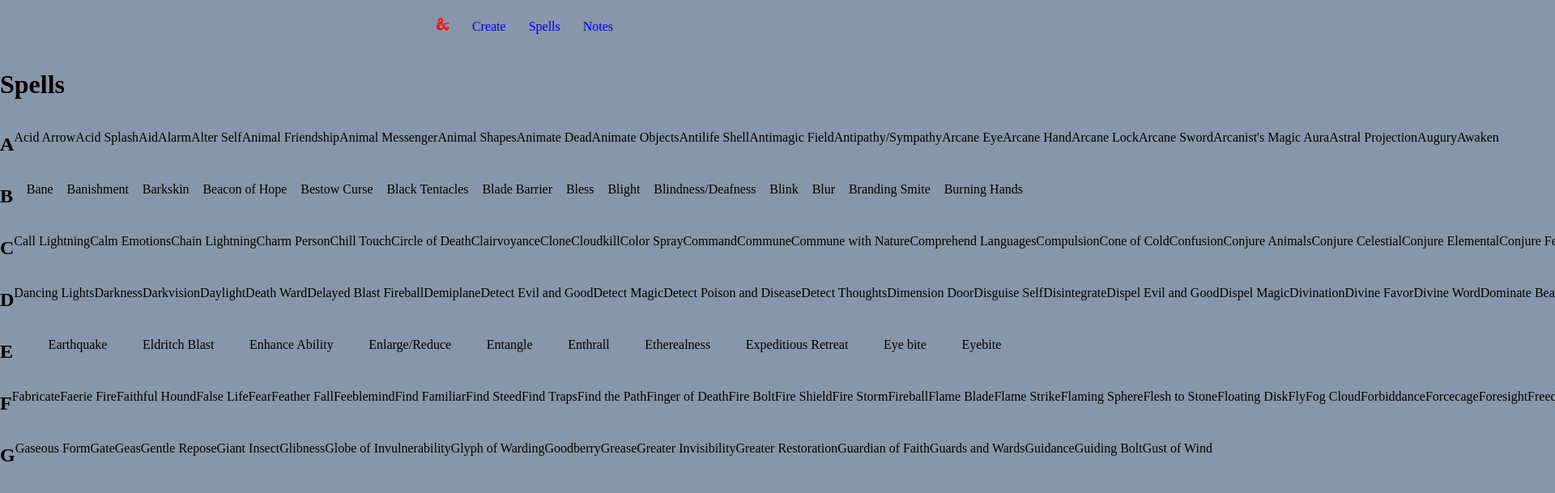
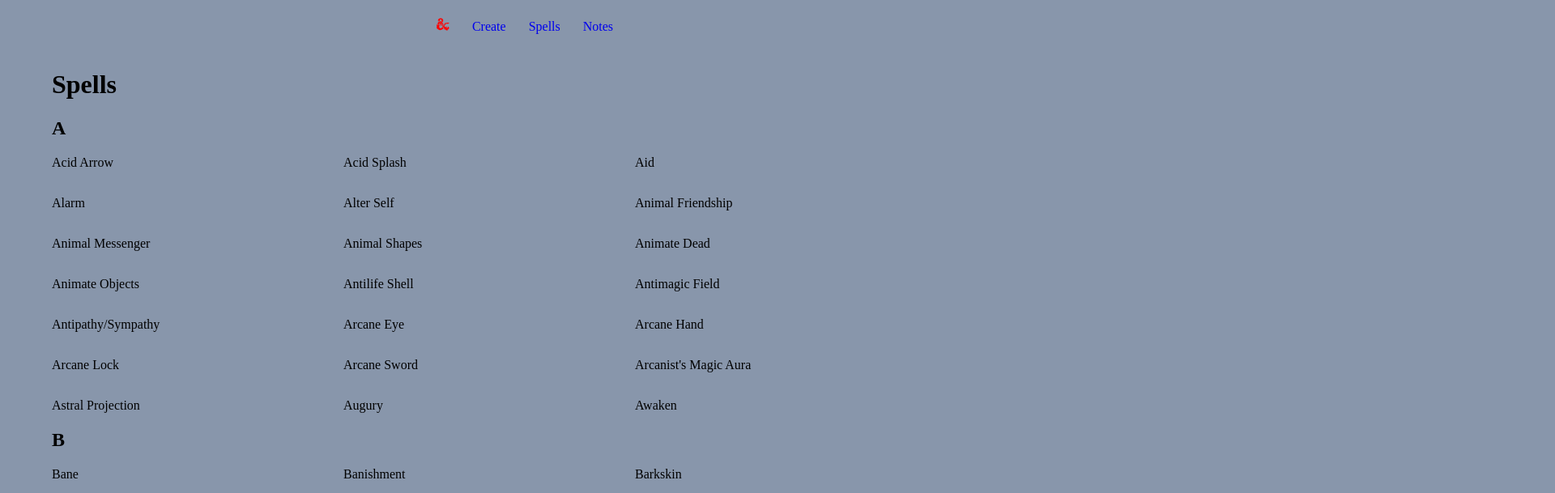
Before and after one commit to LoganQualk/DnD-Character-Creator, a React (Create React App) app: page /spells in a window 1280 px wide. Shown: the top 609 px of the page at 81% size, 1920 px wide, since content can reach past the window. Built offline with nearby package versions, Linux system fonts and the light colour scheme.

Commit message:
changed some css with spells

```diff
--- a/src/App.css
+++ b/src/App.css
@@ -19,11 +19,18 @@ body {
     background-color: var(--blueish-gray);
 }
 
+#container {
+    width: min(1200px, 90%);
+    margin: auto;
+}
+
 .spells {
     display: flex;
-    flex-direction: column;
+    flex-direction: row;
     flex-wrap: wrap;
-    max-height: 4rem;
+    width: 100%;
+    gap: 10rem;
+    row-gap: 2rem;
 }
 
 h1 {
@@ -31,7 +38,11 @@ h1 {
 }
 
 p {
-    max-width: 75ch;
+    width: 25ch;
+    text-overflow: ellipsis;
+    white-space: nowrap;
+    overflow: hidden;
+    margin: 0;
 }
 
 .navbar {
--- a/src/App.js
+++ b/src/App.js
@@ -12,6 +12,7 @@ function App() {
     <GlobalProvider>
       <Router>
           <Navbar />
+          <div id="container">
             <Switch>
               <Route exact path="/">
                 <Home />
@@ -26,6 +27,7 @@ function App() {
                 <Notes />
               </Route>
             </Switch>
+          </div>
       </Router>
     </GlobalProvider>
   );
--- a/src/Spells.js
+++ b/src/Spells.js
@@ -16,9 +16,11 @@ const Spells = () => {
             <h1>Spells</h1>
             {getSpellsByFirstLetter.map((letter, index) => {
                 return (
-                    <div key={index} className="spells">
+                    <div key={index}>
                         <h2>{letter.toUpperCase()}</h2>
-                        {spellNames.filter(name => name.charAt(0).toLowerCase() === letter).map((spell, index) => <p key={index}>{spell}</p>)}
+                        <div className="spells">
+                            {spellNames.filter(name => name.charAt(0).toLowerCase() === letter).map((spell, index) => <p key={index} title={spell}>{spell}</p>)}
+                        </div>
                     </div>
                 )
             })}
```
